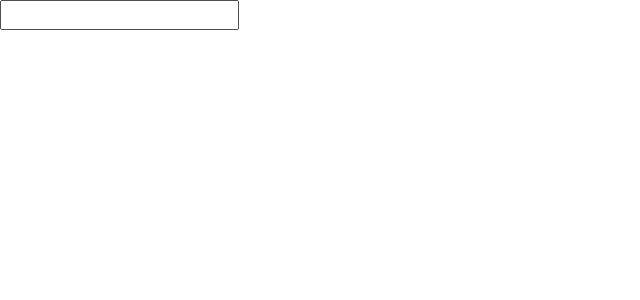
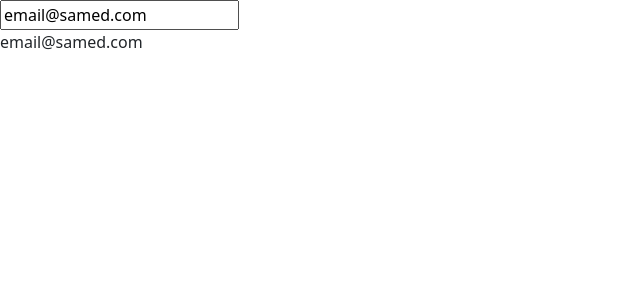
Before and after one commit to M4dn4ss/ProductListing, an Angular app: page / in a window 1280 px wide. Shown: the top 300 px of the page, without its empty margins (0-640 px from the left). Built offline with nearby package versions, Linux system fonts and the light colour scheme.

Commit message:
Keyup Event

```diff
--- a/src/app/app.module.ts
+++ b/src/app/app.module.ts
@@ -1,12 +1,14 @@
 import { NgModule } from '@angular/core';
 import { BrowserModule } from '@angular/platform-browser';
 import { ProductComponent } from './product.component';
+import { FormsModule } from '@angular/forms';
 @NgModule({
   declarations: [
     ProductComponent
   ],
   imports: [
-    BrowserModule
+    BrowserModule,
+    FormsModule
   ],
   providers: [],
   bootstrap: [ProductComponent]
--- a/src/app/product.component.html
+++ /dev/null
@@ -1 +0,0 @@
-<input #email (keyup.enter)="onKeyUp(email.value)"/>
--- a/src/app/product.component.ts
+++ b/src/app/product.component.ts
@@ -4,13 +4,18 @@
 
 @Component({
     selector: "app",
-    templateUrl: "product.component.html",
+    template: `
+        <input [(ngModel)]="email" (keyup.enter)= "onKeyUp()"/>
+        <br>
+        <span>{{ email }}</span>
+        `,
     styleUrls: ["product.component.css"]
 
 })
 export class ProductComponent {
     model: ProductRepository = new ProductRepository();
     disabled = false;
+    email = "email@samed.com";
 
     getClasses(id: number): string {
        let product = this.model.getProductById(id);
@@ -42,8 +47,9 @@
         console.log('div was clicked');
     }
 
-    onKeyUp(email: any) {
-        console.log(email);
+
+    onKeyUp() {
+        console.log(this.email);
     }
 
 
```
